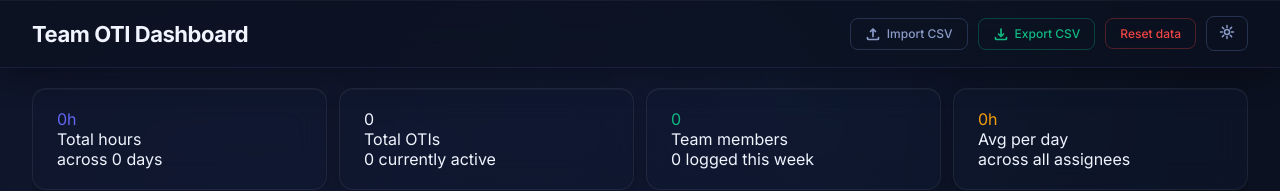
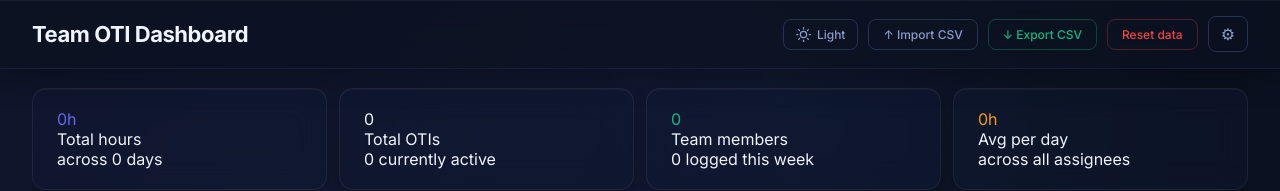
Before and after one commit to sreya-kambhatla/OTI-Tracker-AI, a React (Vite) app: page / in a window 1280 px wide. Shown: the top 191 px of the page. Built offline with nearby package versions, Linux system fonts and the light colour scheme.

Commit message:
Update TopBar.jsx

```diff
--- a/src/components/TopBar.jsx
+++ b/src/components/TopBar.jsx
@@ -1,23 +1,53 @@
 import React from 'react';
-import { UploadIcon, DownloadIcon, SettingsIcon } from './Icons';
 
-function TopBar({ onExport, onImport, onReset, onSettings }) {
+function SunIcon() {
+  return (
+    <svg width="15" height="15" viewBox="0 0 24 24" fill="none" stroke="currentColor" strokeWidth="2" strokeLinecap="round" strokeLinejoin="round">
+      <circle cx="12" cy="12" r="5"/>
+      <line x1="12" y1="1" x2="12" y2="3"/>
+      <line x1="12" y1="21" x2="12" y2="23"/>
+      <line x1="4.22" y1="4.22" x2="5.64" y2="5.64"/>
+      <line x1="18.36" y1="18.36" x2="19.78" y2="19.78"/>
+      <line x1="1" y1="12" x2="3" y2="12"/>
+      <line x1="21" y1="12" x2="23" y2="12"/>
+      <line x1="4.22" y1="19.78" x2="5.64" y2="18.36"/>
+      <line x1="18.36" y1="5.64" x2="19.78" y2="4.22"/>
+    </svg>
+  );
+}
+
+function MoonIcon() {
+  return (
+    <svg width="15" height="15" viewBox="0 0 24 24" fill="none" stroke="currentColor" strokeWidth="2" strokeLinecap="round" strokeLinejoin="round">
+      <path d="M21 12.79A9 9 0 1 1 11.21 3 7 7 0 0 0 21 12.79z"/>
+    </svg>
+  );
+}
+
+function TopBar({ onExport, onImport, onReset, onSettings, theme, onToggleTheme }) {
   return (
     <div className="top-bar">
-      <h1 style={{ fontSize:22 }}>Team OTI Dashboard</h1>
+      <h1 style={{ fontSize: 22 }}>Team OTI Dashboard</h1>
       <div style={{ display:"flex", gap:10, alignItems:"center" }}>
-        <button className="btn-ghost" onClick={onImport}
-          style={{ display:"flex", alignItems:"center", gap:6 }}>
-          <UploadIcon /> Import CSV
+        <button
+          className="btn-ghost"
+          onClick={onToggleTheme}
+          title={theme === "dark" ? "Switch to light mode" : "Switch to dark mode"}
+          style={{ display:"flex", alignItems:"center", gap:6, padding:"7px 12px" }}
+        >
+          {theme === "dark" ? <SunIcon /> : <MoonIcon />}
+          {theme === "dark" ? "Light" : "Dark"}
         </button>
-        <button className="btn-green" onClick={onExport}
-          style={{ display:"flex", alignItems:"center", gap:6 }}>
-          <DownloadIcon /> Export CSV
-        </button>
+        <button className="btn-ghost" onClick={onImport}>↑ Import CSV</button>
+        <button className="btn-green"  onClick={onExport}>↓ Export CSV</button>
         <button className="btn-danger" onClick={onReset}>Reset data</button>
-        <button className="btn-ghost" onClick={onSettings} title="Settings"
-          style={{ padding:"7px 12px" }}>
-          <SettingsIcon />
+        <button
+          className="btn-ghost"
+          onClick={onSettings}
+          title="Settings"
+          style={{ fontSize:16, padding:"7px 12px" }}
+        >
+          ⚙
         </button>
       </div>
     </div>
```
